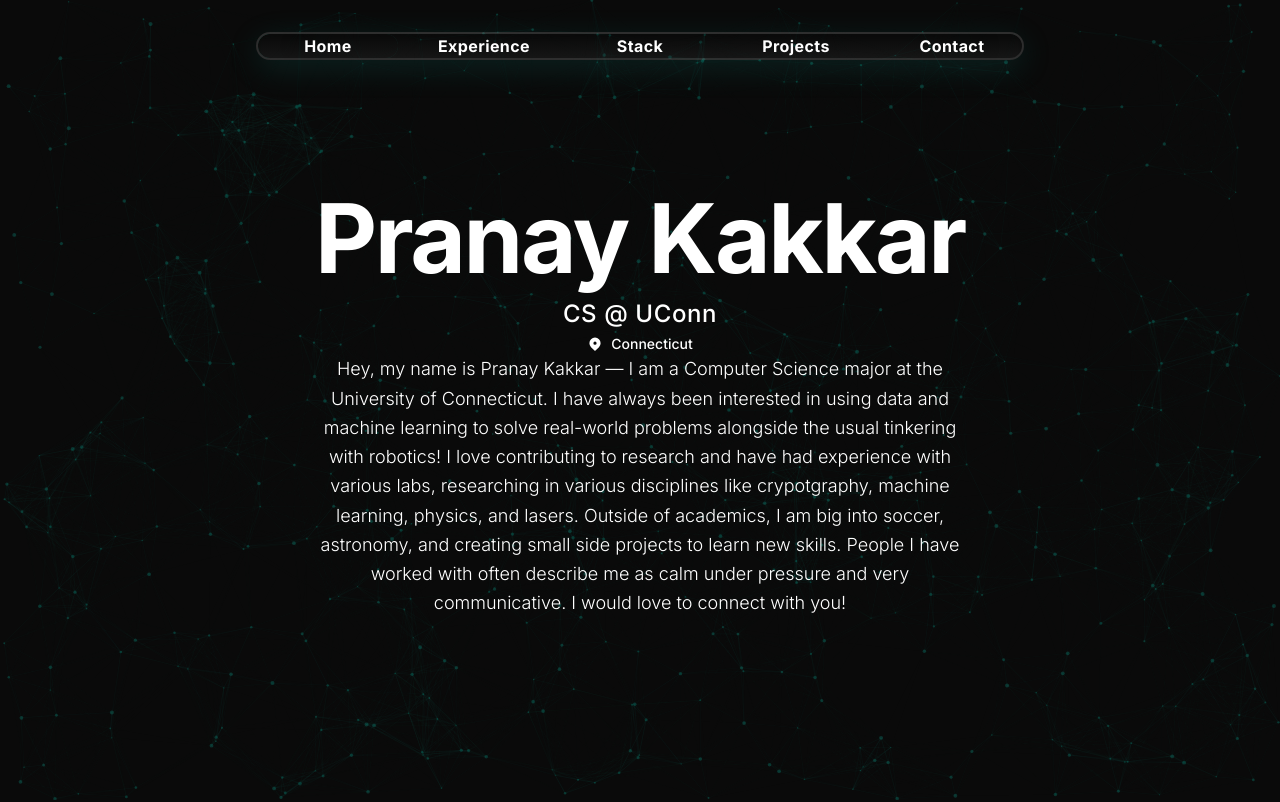
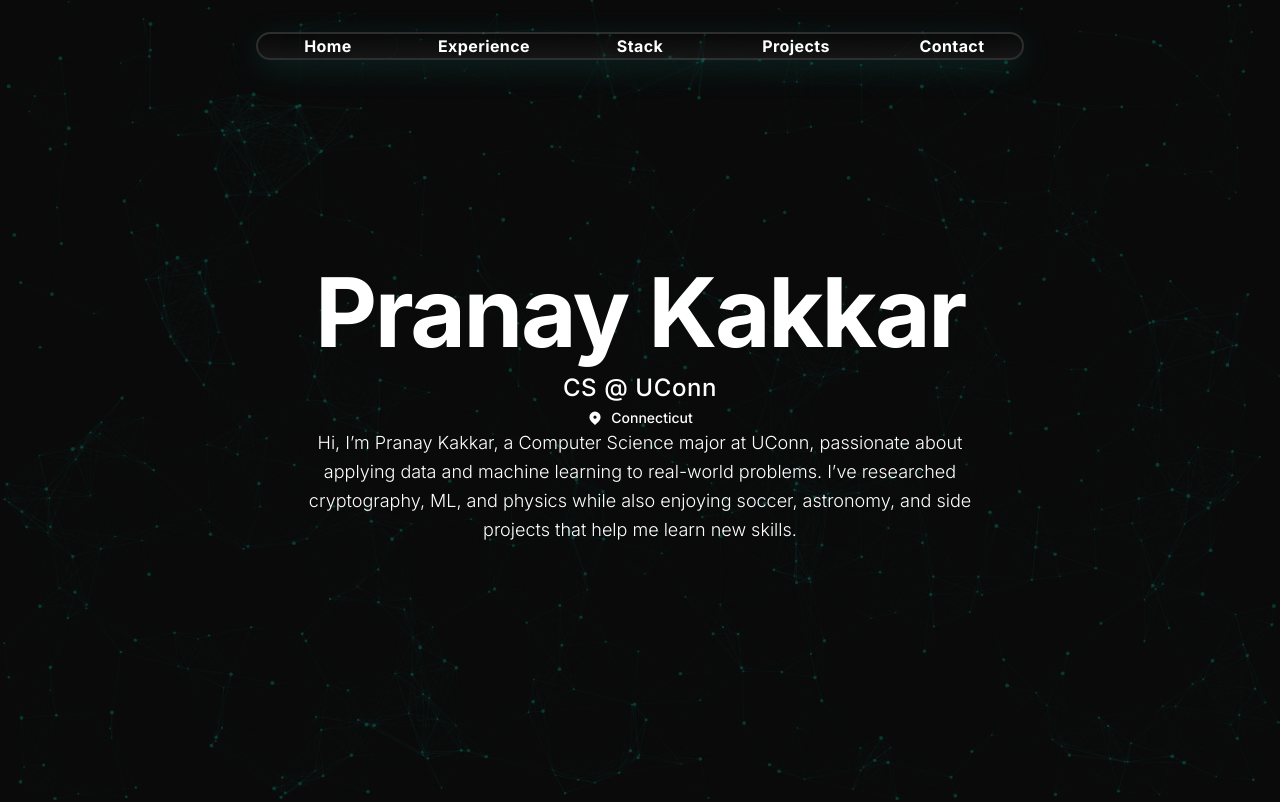
Before and after one commit to PranayK07/personal_website, a Next.js app: page /personal_website/ in a window 1280 px wide. Shown: the top 802 px of the page. Built offline with nearby package versions, Linux system fonts and the light colour scheme.

Commit message:
Revise introduction text in Hero component
Shortened and clarified the introduction paragraph.

```diff
--- a/components/Hero.tsx
+++ b/components/Hero.tsx
@@ -116,7 +116,7 @@
             style={{ transitionDelay: '200ms' }}
           >
             <p className="text-base md:text-lg text-foreground/70 w-full max-w-2xl mb-12 leading-relaxed font-light text-center px-4">
-              Hey, my name is Pranay Kakkar — I am a Computer Science major at the University of Connecticut. I have always been interested in using data and machine learning to solve real-world problems alongside the usual tinkering with robotics! I love contributing to research and have had experience with various labs, researching in various disciplines like crypotgraphy, machine learning, physics, and lasers. Outside of academics, I am big into soccer, astronomy, and creating small side projects to learn new skills. People I have worked with often describe me as calm under pressure and very communicative. I would love to connect with you!
+              Hi, I’m Pranay Kakkar, a Computer Science major at UConn, passionate about applying data and machine learning to real-world problems. I’ve researched cryptography, ML, and physics while also enjoying soccer, astronomy, and side projects that help me learn new skills.
             </p>
           </div>
         )}
```
